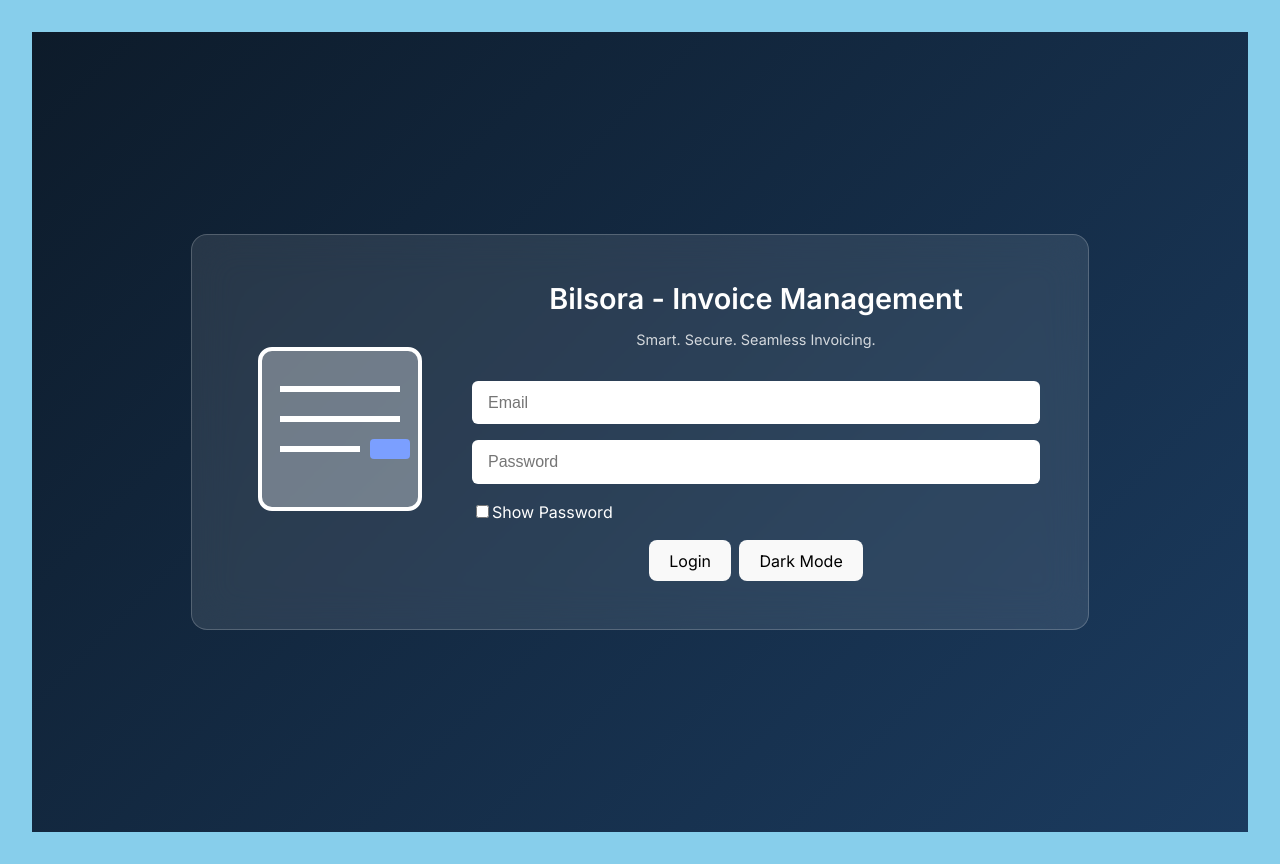
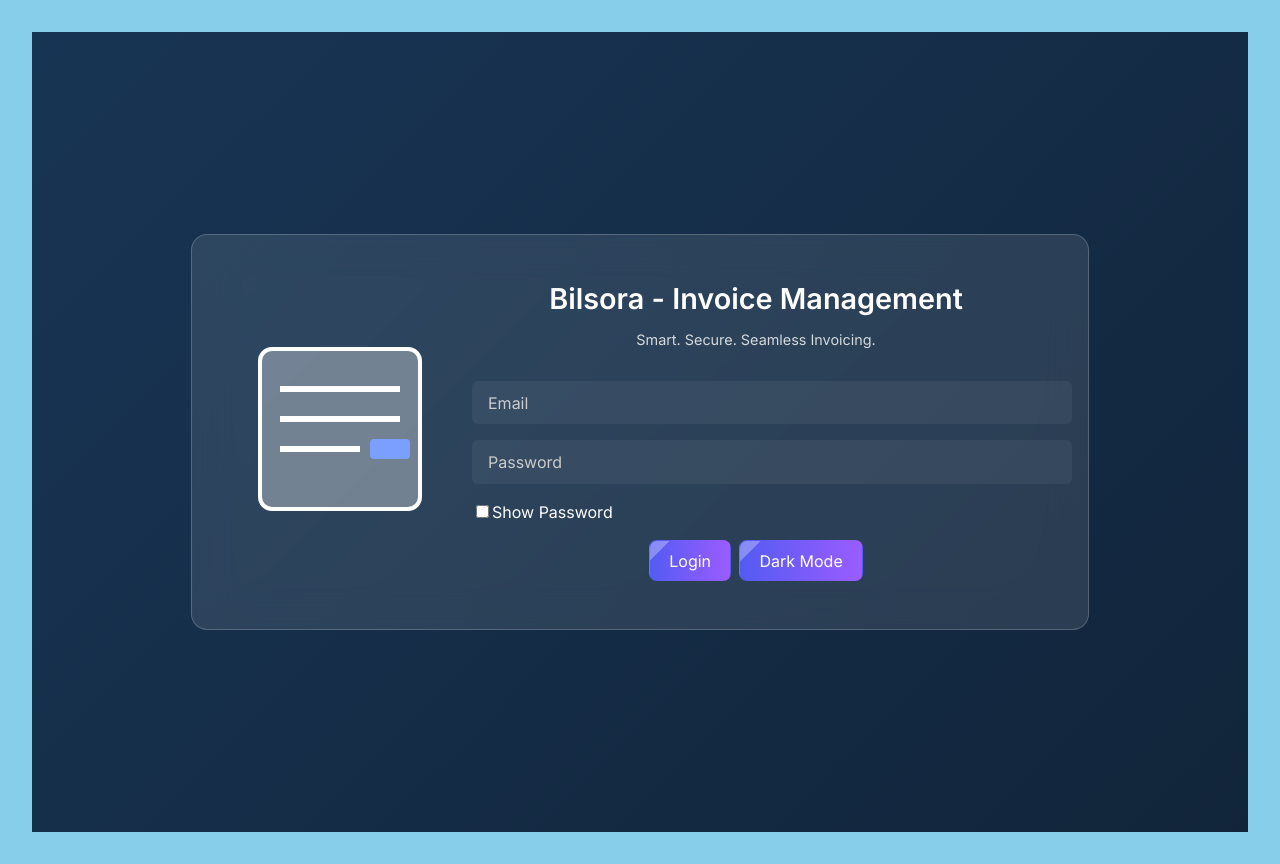
Before and after one commit to sorushikesh/invoice-management-ui, a React (Vite) app: page /invoice/management/login in a window 1280 px wide. Built offline with nearby package versions, Linux system fonts and the light colour scheme.

Commit message:
Add futuristic animations to login page

```diff
--- a/src/index.css
+++ b/src/index.css
@@ -34,6 +34,29 @@ body {
   background-color: var(--bg-color);
   color: var(--text-color);
   font-family: 'Inter', system-ui, Avenir, Helvetica, Arial, sans-serif;
+}
+
+@keyframes fadeInUp {
+  from {
+    opacity: 0;
+    transform: translateY(20px);
+  }
+  to {
+    opacity: 1;
+    transform: translateY(0);
+  }
+}
+
+@keyframes gradientShift {
+  0% {
+    background-position: 0% 50%;
+  }
+  50% {
+    background-position: 100% 50%;
+  }
+  100% {
+    background-position: 0% 50%;
+  }
 }
 
 h1 {
@@ -73,7 +96,9 @@ body.dark {
   justify-content: center;
   align-items: center;
   min-height: 100vh;
-  background: linear-gradient(135deg, #0d1b2a, #1b3b5f);
+  background: linear-gradient(135deg, #0d1b2a, #1b3b5f, #0d1b2a);
+  background-size: 400% 400%;
+  animation: gradientShift 12s ease infinite;
 }
 
 .login-card {
@@ -87,6 +112,9 @@ body.dark {
   backdrop-filter: blur(20px);
   border: 1px solid rgba(255, 255, 255, 0.2);
   color: #fff;
+  opacity: 0;
+  transform: translateY(20px);
+  animation: fadeInUp 0.6s ease forwards;
 }
 
 @media (min-width: 768px) {
@@ -129,31 +157,98 @@ body.dark {
   }
 }
 
-.login-card input {
-  padding: 0.8rem 1rem;
+.input-wrapper {
+  position: relative;
+}
+
+.input-wrapper input {
+  width: 100%;
+  padding: 1rem 1rem 0.6rem;
   border-radius: 6px;
   border: none;
   font-size: 1rem;
+  background: rgba(255, 255, 255, 0.05);
+  color: #fff;
+  transition: box-shadow 0.3s ease, transform 0.3s ease;
 }
 
-.login-card input:focus {
+.input-wrapper label {
+  position: absolute;
+  left: 1rem;
+  top: 50%;
+  transform: translateY(-50%);
+  pointer-events: none;
+  color: #ccc;
+  transition: transform 0.3s, top 0.3s, font-size 0.3s, color 0.3s;
+}
+
+.input-wrapper input:focus {
   outline: none;
-  box-shadow: 0 0 0 2px rgba(100, 108, 255, 0.7);
-  transition: box-shadow 0.3s ease;
+  box-shadow: 0 0 0 2px rgba(118, 226, 255, 0.8), 0 0 8px rgba(118, 226, 255, 0.8);
+  transform: translateY(-2px);
+}
+
+.input-wrapper input:focus + label,
+.input-wrapper input:not(:placeholder-shown) + label {
+  top: 0.4rem;
+  font-size: 0.75rem;
+  color: #76e2ff;
 }
 
 .login-card button {
-  transition: background-color 0.3s ease, transform 0.3s ease;
+  position: relative;
+  overflow: hidden;
+  background: linear-gradient(90deg, #535bf2, #9b5cff);
+  transition: transform 0.3s ease;
+  color: #fff;
+}
+
+.login-card button::after {
+  content: '';
+  position: absolute;
+  top: 0;
+  left: -100%;
+  width: 100%;
+  height: 100%;
+  background: rgba(255, 255, 255, 0.3);
+  transform: skewX(-45deg);
+  transition: left 0.5s;
+}
+
+.login-card button:hover::after {
+  left: 200%;
 }
 
 .login-card button:hover {
-  background-color: #535bf2;
-  transform: translateY(-2px);
+  transform: scale(1.05);
 }
 
 .error-message {
   color: #ffb4b4;
   font-size: 0.9rem;
+}
+
+.login-card button.loading {
+  pointer-events: none;
+}
+
+.loader {
+  display: inline-block;
+  width: 1rem;
+  height: 1rem;
+  border: 2px solid #fff;
+  border-top-color: transparent;
+  border-radius: 50%;
+  animation: spin 0.6s linear infinite;
+}
+
+@keyframes spin {
+  from {
+    transform: rotate(0deg);
+  }
+  to {
+    transform: rotate(360deg);
+  }
 }
 
 /* Legacy login container removed in favour of .login-card */
--- a/src/pages/Login.tsx
+++ b/src/pages/Login.tsx
@@ -11,6 +11,7 @@ export default function Login({ onLogin }: Props) {
   const [showPassword, setShowPassword] = useState(false)
   const [dark, setDark] = useState(false)
   const [error, setError] = useState('')
+  const [loading, setLoading] = useState(false)
 
   useEffect(() => {
     document.body.classList.toggle('dark', dark)
@@ -19,12 +20,17 @@ export default function Login({ onLogin }: Props) {
   const submit = (e?: FormEvent) => {
     e?.preventDefault()
     if (username && password) {
+      setLoading(true)
+      setTimeout(() => {
         onLogin(username)
         setUsername('')
         setPassword('')
         setError('')
+        setLoading(false)
+      }, 800)
     } else {
       setError('Please enter your email and password.')
+      setLoading(false)
     }
   }
 
@@ -40,21 +46,29 @@ export default function Login({ onLogin }: Props) {
             <p className="tagline">Smart. Secure. Seamless Invoicing.</p>
           </div>
           {error && <p className="error-message">{error}</p>}
+          <div className="input-wrapper">
             <input
-            placeholder="Email"
+              id="email"
+              placeholder=" "
               value={username}
               onChange={(e: ChangeEvent<HTMLInputElement>) =>
                 setUsername(e.target.value)
               }
             />
+            <label htmlFor="email">Email</label>
+          </div>
+          <div className="input-wrapper">
             <input
-            placeholder="Password"
+              id="password"
+              placeholder=" "
               type={showPassword ? 'text' : 'password'}
               value={password}
               onChange={(e: ChangeEvent<HTMLInputElement>) =>
                 setPassword(e.target.value)
               }
             />
+            <label htmlFor="password">Password</label>
+          </div>
           <label style={{ alignSelf: 'flex-start' }}>
             <input
               type="checkbox"
@@ -64,8 +78,13 @@ export default function Login({ onLogin }: Props) {
             Show Password
           </label>
           <div>
-            <button type="submit" style={{ marginRight: '0.5rem' }}>
-              Login
+            <button
+              type="submit"
+              className={loading ? 'loading' : ''}
+              disabled={loading}
+              style={{ marginRight: '0.5rem' }}
+            >
+              {loading ? <span className="loader" /> : 'Login'}
             </button>
             <button type="button" onClick={() => setDark(!dark)}>
               {dark ? 'Light' : 'Dark'} Mode
```
Lines whose indentation alone changed are shown as unchanged.
